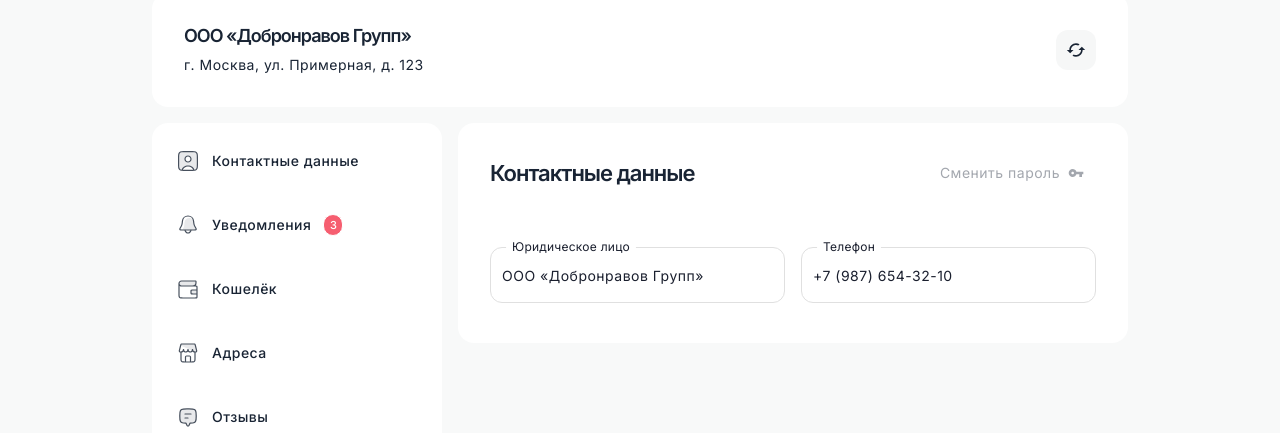
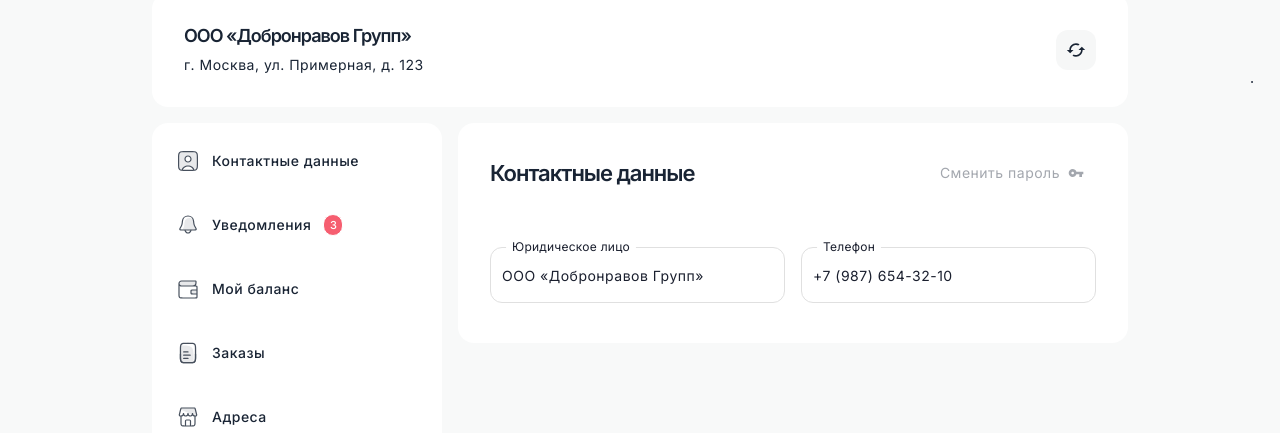
Before and after one commit to dzhuchkov-spider/testmcp, a React (Vite) app: page /profile in a window 1280 px wide. Shown: the part 318-751 px from the top of the page. Built offline with nearby package versions, Linux system fonts and the light colour scheme.

Commit message:
SideMenu fix 3

```diff
--- a/src/components/ui/MenuExit/MenuExit.tsx
+++ b/src/components/ui/MenuExit/MenuExit.tsx
@@ -179,7 +179,8 @@ export const MenuExit = forwardRef<HTMLDivElement, MenuExitProps>(
     }> = [
       { text: 'Контактные данные', iconType: 'Profile', href: '/profile' },
       { text: 'Уведомления', iconType: 'Notification', href: '/notifications', showNotification: true, notificationCount: 3 },
-      { text: 'Кошелёк', iconType: 'Wallet', href: '/mybalance' },
+      { text: 'Мой баланс', iconType: 'Wallet', href: '/mybalance' },
+      { text: 'Заказы', iconType: 'List', href: '/myorders' },
       { text: 'Адреса', iconType: 'Address', href: '/addresses' },
       { text: 'Отзывы', iconType: 'Review', href: '/reviews' },
       { text: 'Обращения', iconType: 'Requests', href: '/requests' },
--- a/src/components/ui/MenuItem/MenuItem.tsx
+++ b/src/components/ui/MenuItem/MenuItem.tsx
@@ -17,6 +17,7 @@ import CheckIcon from '@/assets/icons/SideMenu/Check.svg?url';
 import ReviewIcon from '@/assets/icons/SideMenu/Review.svg?url';
 import RequestsIcon from '@/assets/icons/SideMenu/Requests.svg?url';
 import ListIcon from '@/assets/icons/SideMenu/List.svg?url';
+import ArrowLeftIcon from '@/assets/icons/SideMenu/Arrow-Left.svg?url';
 
 // ============================================================================
 // DESIGN TOKENS (точные значения из Figma)
@@ -244,7 +245,10 @@ const NotificationText = styled(Typography)(({ theme }) => ({
 const ArrowIconContainer = styled(Box)(({ theme }) => ({
   width: '24px',
   height: '24px',
-  position: 'relative',
+  position: 'absolute',
+  right: '16px',
+  top: '50%',
+  transform: 'translateY(-50%)',
   flexShrink: 0,
   display: 'flex',
   alignItems: 'center',
@@ -306,9 +310,28 @@ export const MenuItem = forwardRef<HTMLDivElement, MenuItemProps>(
           />
 
           {isWeb && (
-            <MenuText data-node-id="77:36428">
-              {text}
-            </MenuText>
+            <>
+              <MenuText data-node-id="77:36428">
+                {text}
+              </MenuText>
+              <ArrowIconContainer
+                data-node-id={
+                  state === 'Hover' ? "78:3470" :
+                  state === 'Focused' ? "78:3473" :
+                  "78:3467"
+                }
+              >
+                <img
+                  src={ArrowLeftIcon}
+                  alt="Arrow"
+                  style={{
+                    width: '5.165px',
+                    height: '9.054px',
+                    color: COLORS.blackText,
+                  }}
+                />
+              </ArrowIconContainer>
+            </>
           )}
 
           {showNotification && (
```
Also changed, not shown: 3 other files (tests, documents, lock files or other folders).
